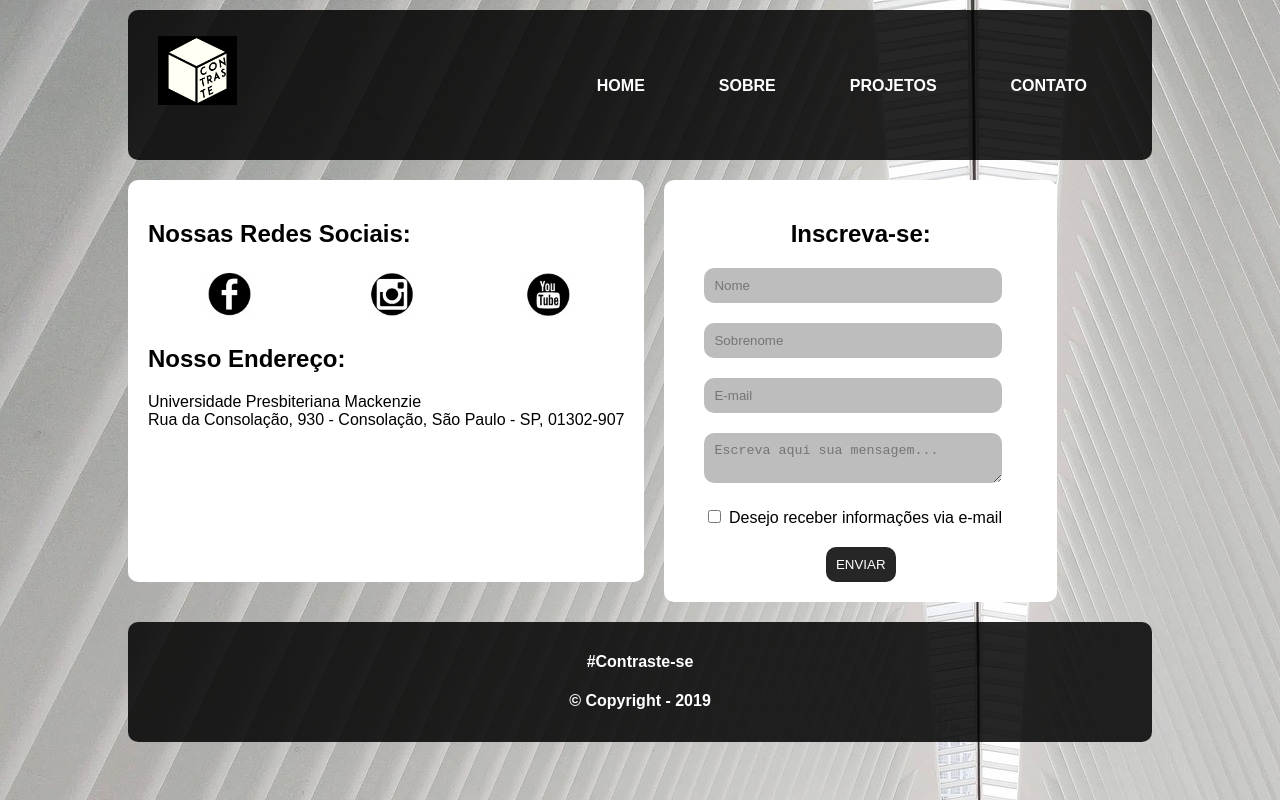
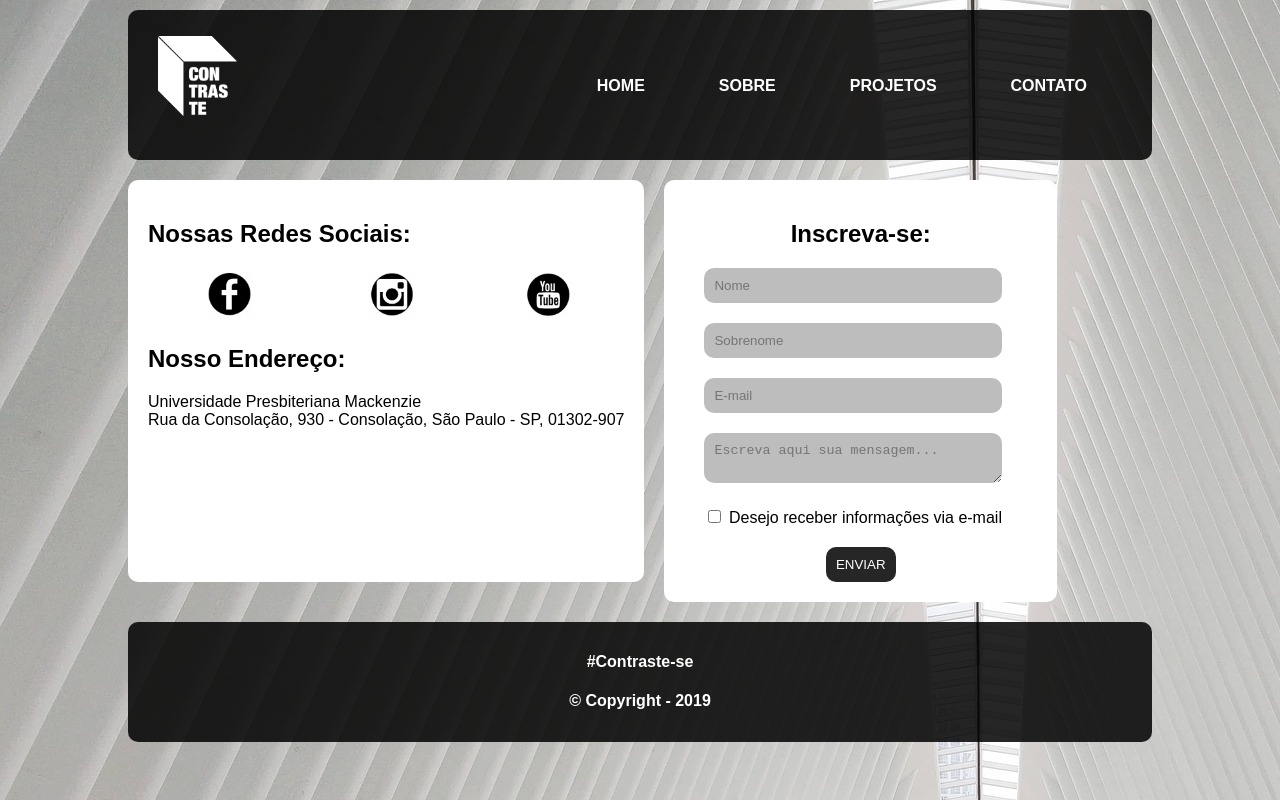
Before and after one commit to AlvaroBiazonPessoa/site-Contraste, a plain HTML site: page contato.html in a window 1280 px wide. Drawn offline with Linux system fonts and the light colour scheme.

Commit message:
Alterando imagem do logo no contato

```diff
--- a/contato.html
+++ b/contato.html
@@ -9,7 +9,7 @@
 </head>
 <body>
     <header>
-        <h1><img id="img_logo" src="imagens/img_logo.png" alt="Logo Contraste"/></h1>
+        <h1><img id="img_logo" src="imagens/img_logoContrasteBranco.png" alt="Novo Logo Constraste"/></h1>
         <nav>
             <ul class="menu">
                 <li><a href="index.html">HOME</a></li>
```
